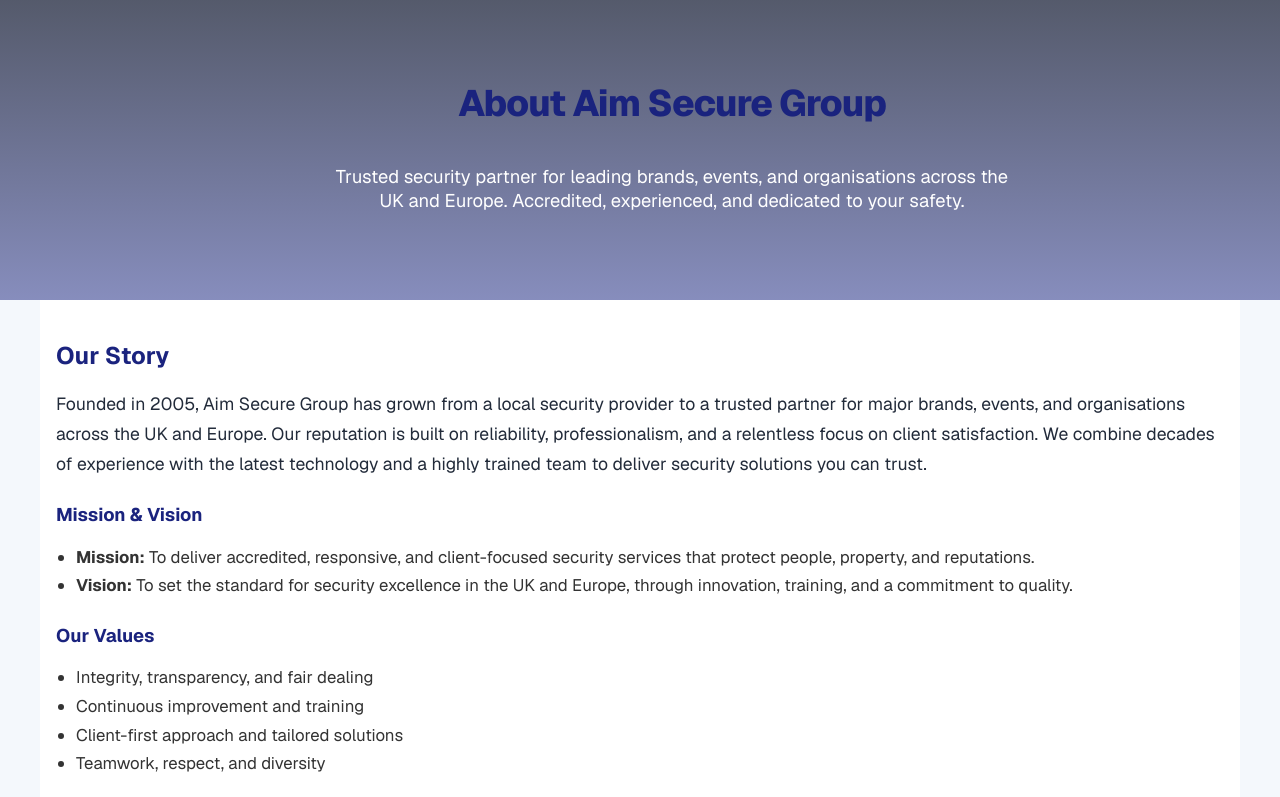
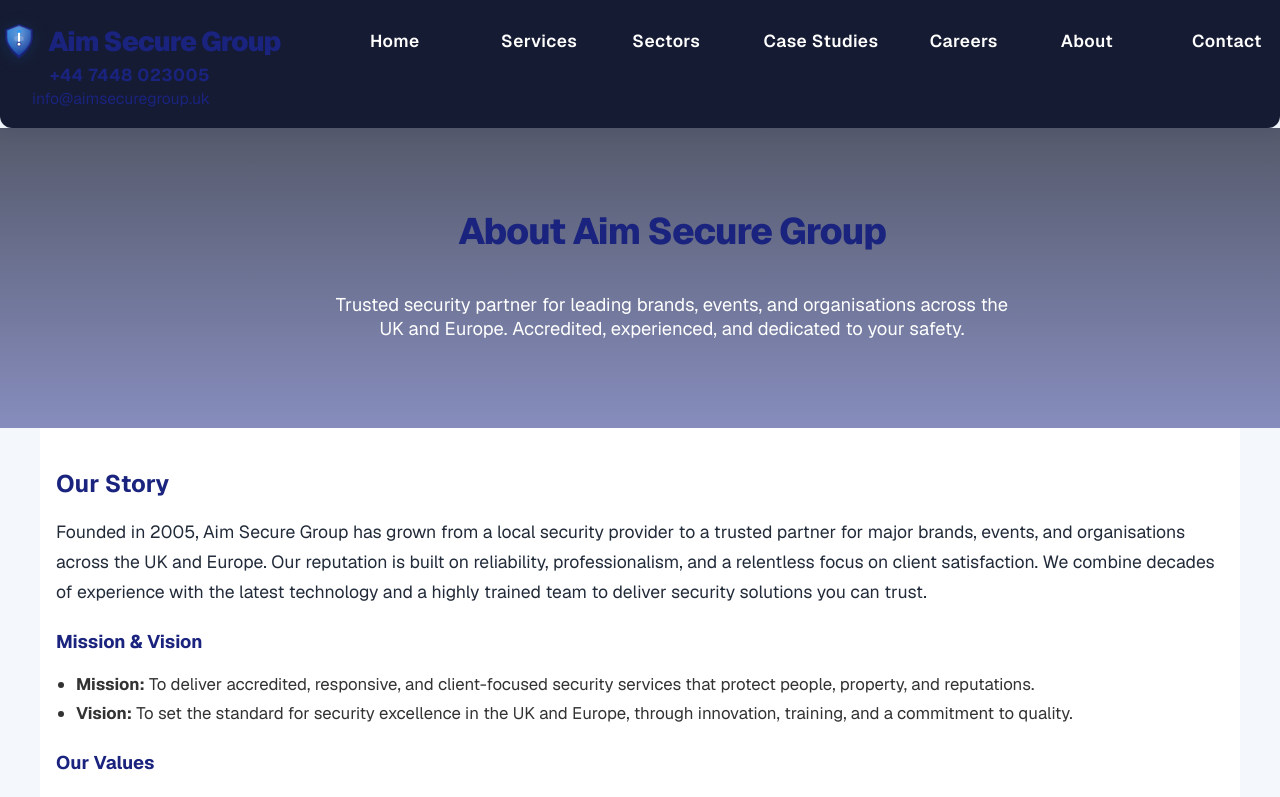
Before and after one commit to ghulam-mujtaba5/client1.2, a Next.js app: page /about in a window 1280 px wide. Shown: the top 797 px of the page. Built offline with nearby package versions, Linux system fonts and the light colour scheme.

Commit message:
Add Navbar component to AboutPage for improved navigation

```diff
--- a/app/about/page.js
+++ b/app/about/page.js
@@ -8,6 +8,7 @@
 export default function AboutPage() {
   return (
     <main className={containerStyles.pageBg}>
+      <Navbar />
       <section style={{
         width: '100%',
         minHeight: '220px',
--- a/app/sectors/page.js
+++ b/app/sectors/page.js
@@ -83,7 +83,7 @@
         <div style={{display: 'grid', gridTemplateColumns: 'repeat(auto-fit, minmax(240px, 1fr))', gap: '2rem', width: '100%'}}>
           {sectors.map(sector => (
             <div key={sector.name} style={{background: 'var(--accent-blue-light)', borderRadius: 14, boxShadow: '0 2px 12px #1a237e11', padding: '2rem 1.2rem', display: 'flex', flexDirection: 'column', alignItems: 'center', textAlign: 'center', minHeight: 260}}>
-              <img src={sector.icon} alt={sector.name + ' icon'} style={{height: 48, marginBottom: 18, opacity: 0.85}} />
+              <img src={sector.icon} alt="" aria-hidden="true" style={{height: 48, marginBottom: 18, opacity: 0.85}} />
               <h2 style={{fontSize: '1.15rem', fontWeight: 700, color: 'var(--primary-blue)', marginBottom: 10}}>{sector.name}</h2>
               <p style={{fontSize: '1.05rem', color: '#444', marginBottom: 18}}>{sector.desc}</p>
               <a href={sector.link} style={{background: 'var(--primary-blue)', color: 'var(--white)', padding: '0.7rem 1.5rem', borderRadius: 6, fontWeight: 600, textDecoration: 'none', fontSize: '1rem', boxShadow: '0 2px 8px #2196f322'}}>View Services</a>
```
